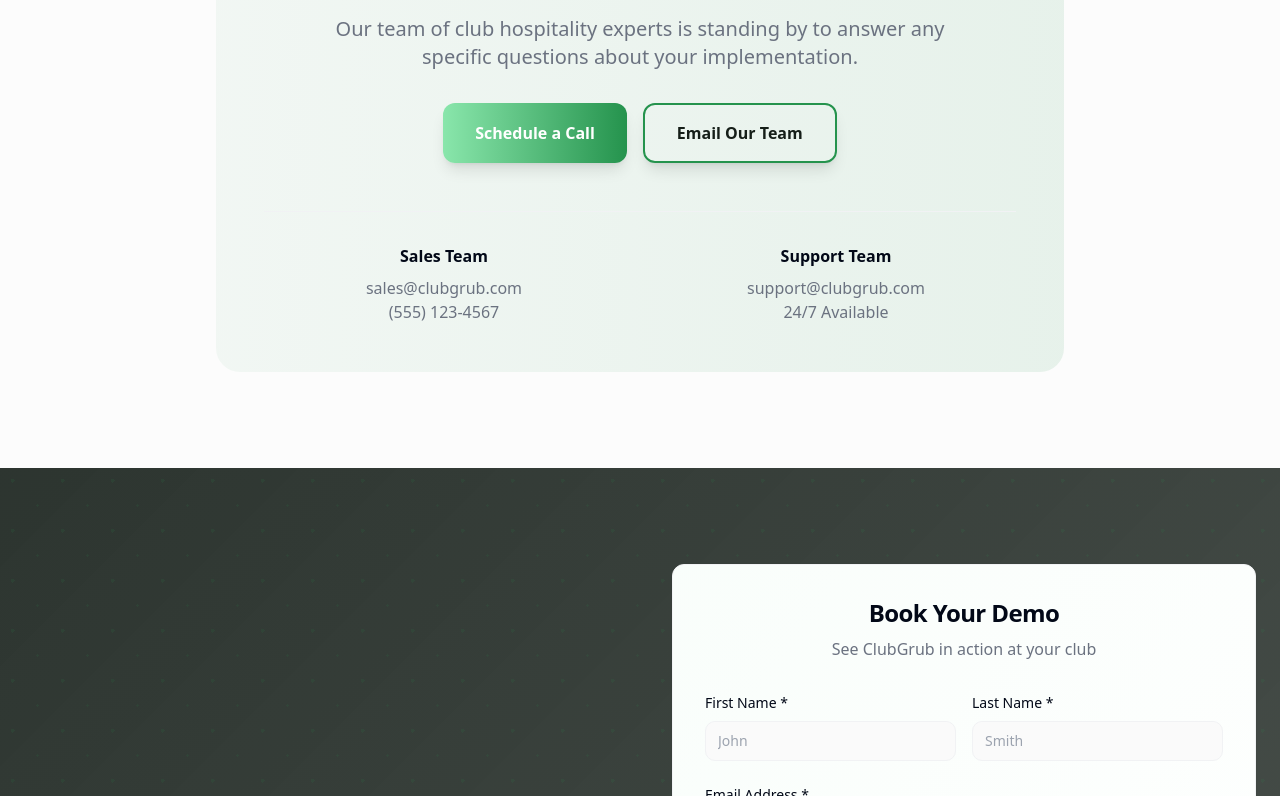
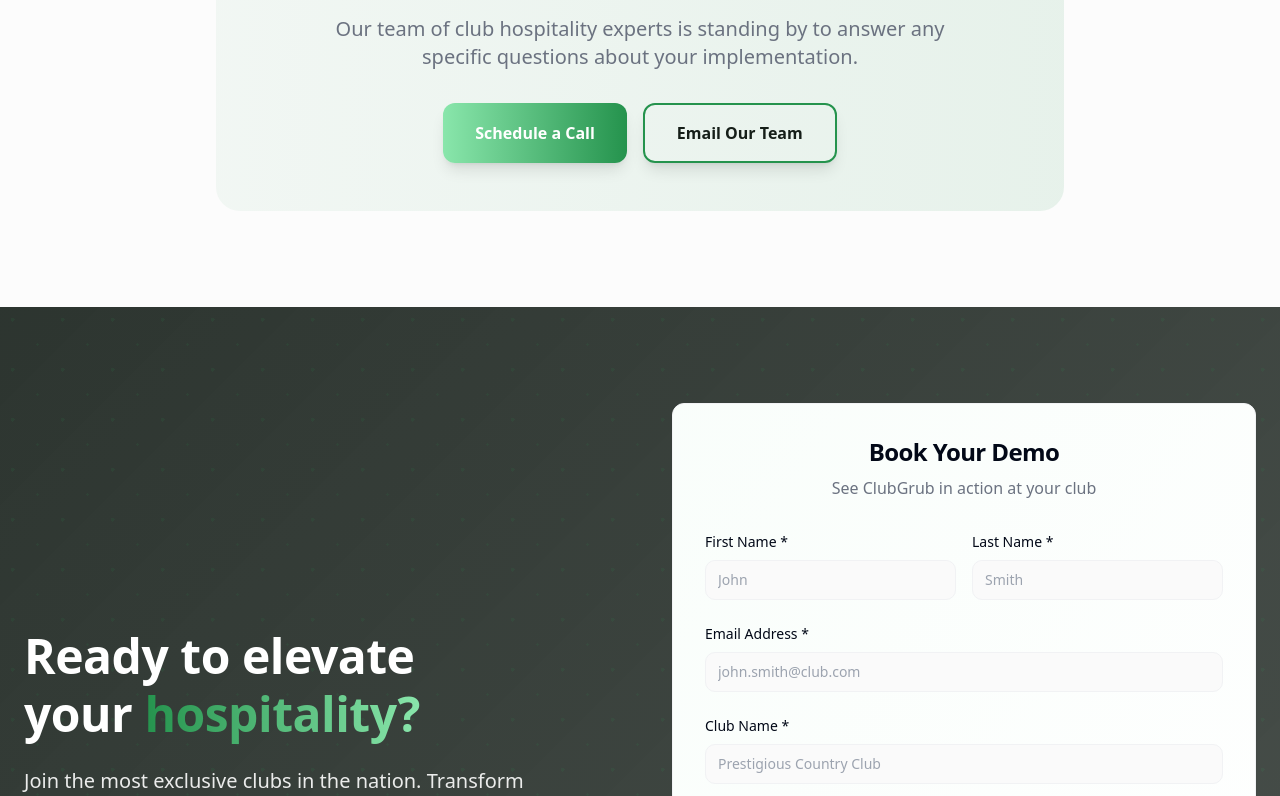
Before and after one commit to S7AWKAT/ClubGrub, a React (Vite) app: page / in a window 1280 px wide. Shown: the part 11204-12000 px from the top of the page. Built offline with nearby package versions, Linux system fonts and the light colour scheme; the HTML template or start-up script is replaced by a standard one.

Commit message:
asdasdasd
aaaas

```diff
--- a/src/components/sections/FAQ.tsx
+++ b/src/components/sections/FAQ.tsx
@@ -5,6 +5,7 @@
   AccordionTrigger,
 } from "@/components/ui/accordion";
 import { Badge } from "@/components/ui/badge";
+import { scrollToSection } from "@/lib/utils";
 
 export const FAQ = () => {
   const faqs = [
@@ -92,27 +93,14 @@
           </p>
 
           <div className="flex flex-col sm:flex-row gap-4 justify-center">
-            <button className="btn-hero px-8 py-4">
+            <button onClick={() => scrollToSection("contact")} className="btn-hero px-8 py-4">
               Schedule a Call
             </button>
-            <button className="btn-outline px-8 py-4">
+            <button onClick={() => scrollToSection("contact")} className="btn-outline px-8 py-4">
               Email Our Team
             </button>
           </div>
 
-          {/* Contact Info */}
-          <div className="grid md:grid-cols-2 gap-8 mt-12 pt-8 border-t border-border-muted">
-            <div className="text-center">
-              <h4 className="font-semibold text-text-primary mb-2">Sales Team</h4>
-              <p className="text-text-secondary">sales@clubgrub.com</p>
-              <p className="text-text-secondary">(555) 123-4567</p>
-            </div>
-            <div className="text-center">
-              <h4 className="font-semibold text-text-primary mb-2">Support Team</h4>
-              <p className="text-text-secondary">support@clubgrub.com</p>
-              <p className="text-text-secondary">24/7 Available</p>
-            </div>
-          </div>
         </div>
       </div>
     </section>
--- a/src/components/sections/HeroSection.tsx
+++ b/src/components/sections/HeroSection.tsx
@@ -1,5 +1,6 @@
 import { Button } from "@/components/ui/button";
 import { Badge } from "@/components/ui/badge";
+import { scrollToSection } from "@/lib/utils";
 import { ArrowRight, Award, Star, TrendingUp, Users } from "lucide-react";
 import heroImage from "@/assets/hero-clubhouse.jpg";
 
@@ -31,11 +32,11 @@
 
         {/* CTA Buttons */}
         <div className="flex flex-col sm:flex-row gap-4 justify-center items-center animate-fade-up [animation-delay:600ms]">
-          <Button className="btn-hero group text-lg px-8 py-4">
+          <Button onClick={() => scrollToSection("contact")} className="btn-hero group text-lg px-8 py-4">
             Book a Demo
             <ArrowRight className="w-5 h-5 ml-2 group-hover:translate-x-1 transition-transform" />
           </Button>
-          <Button variant="outline" className="btn-outline text-lg px-8 py-4">
+          <Button onClick={() => scrollToSection("contact")} variant="outline" className="btn-outline text-lg px-8 py-4">
             See it in action
           </Button>
         </div>
--- a/src/components/sections/HowItWorks.tsx
+++ b/src/components/sections/HowItWorks.tsx
@@ -1,5 +1,6 @@
 import { Card } from "@/components/ui/card";
 import { Badge } from "@/components/ui/badge";
+import { scrollToSection } from "@/lib/utils";
 import { Smartphone, Tablet, Truck, CheckCircle, Settings } from "lucide-react";
 
 import step1Image from "@/assets/how-it-works-step-1.jpg";
@@ -151,7 +152,7 @@
           <p className="body-large text-text-secondary mb-8 max-w-2xl mx-auto">
             Keep your existing setup and accept member billing or card payments.
           </p>
-          <button className="btn-hero px-8 py-4">
+          <button onClick={() => scrollToSection("contact")} className="btn-hero px-8 py-4">
             Start Elevating Your Operation
           </button>
         </div>
--- a/src/components/sections/LaunchPlaybook.tsx
+++ b/src/components/sections/LaunchPlaybook.tsx
@@ -1,5 +1,6 @@
 import { Card } from "@/components/ui/card";
 import { Badge } from "@/components/ui/badge";
+import { scrollToSection } from "@/lib/utils";
 import { CheckCircle, Clock, Users, MessageCircle, Tablet, Rocket, Megaphone } from "lucide-react";
 
 export const LaunchPlaybook = () => {
@@ -113,7 +114,7 @@
           </div>
 
           <div className="text-center">
-            <button className="btn-hero px-8 py-4">
+            <button onClick={() => scrollToSection("contact")} className="btn-hero px-8 py-4">
               Start Your Launch Process
             </button>
           </div>
--- a/src/components/sections/OperatorOutcomes.tsx
+++ b/src/components/sections/OperatorOutcomes.tsx
@@ -1,5 +1,6 @@
 import { Card } from "@/components/ui/card";
 import { TrendingUp, Users, Zap, Clock } from "lucide-react";
+import { scrollToSection } from "@/lib/utils";
 
 export const OperatorOutcomes = () => {
   const outcomes = [
@@ -85,7 +86,7 @@
           <p className="body-medium text-text-secondary mb-6">
             Ready to see these results at your club?
           </p>
-          <button className="btn-hero inline-flex items-center px-8 py-4">
+          <button onClick={() => scrollToSection("contact")} className="btn-hero inline-flex items-center px-8 py-4">
             Schedule Your Demo
           </button>
         </div>
--- a/src/components/sections/SocialProof.tsx
+++ b/src/components/sections/SocialProof.tsx
@@ -1,5 +1,6 @@
 import { Card } from "@/components/ui/card";
 import { Badge } from "@/components/ui/badge";
+import { scrollToSection } from "@/lib/utils";
 import { Star, Quote } from "lucide-react";
 
 export const SocialProof = () => {
@@ -149,7 +150,7 @@
           <p className="body-large text-text-secondary mb-6">
             Join the clubs setting the standard for premium hospitality
           </p>
-          <button className="btn-hero px-8 py-4">
+          <button onClick={() => scrollToSection("contact")} className="btn-hero px-8 py-4">
             Schedule Your Demo
           </button>
         </div>
--- a/src/components/sections/UseCases.tsx
+++ b/src/components/sections/UseCases.tsx
@@ -1,5 +1,6 @@
 import { Card } from "@/components/ui/card";
 import { Badge } from "@/components/ui/badge";
+import { scrollToSection } from "@/lib/utils";
 import { MapPin, Home, Waves, Utensils, ArrowRight } from "lucide-react";
 import golfImage from "@/assets/golf-course-ordering.jpg";
 import halfwayHouseImage from "@/assets/halfway-houses.jpg";
@@ -116,7 +117,7 @@
 
         {/* Bottom CTA */}
         <div className="text-center">
-          <button className="btn-hero px-8 py-4">
+          <button onClick={() => scrollToSection("contact")} className="btn-hero px-8 py-4">
             Calculate Your Revenue Potential
           </button>
         </div>
```
